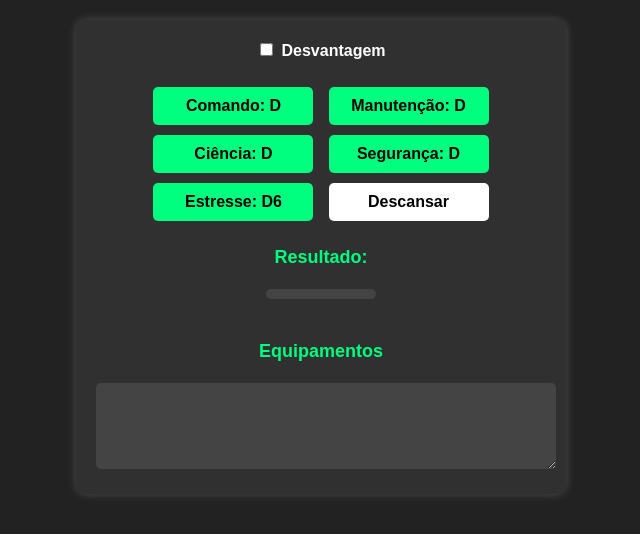
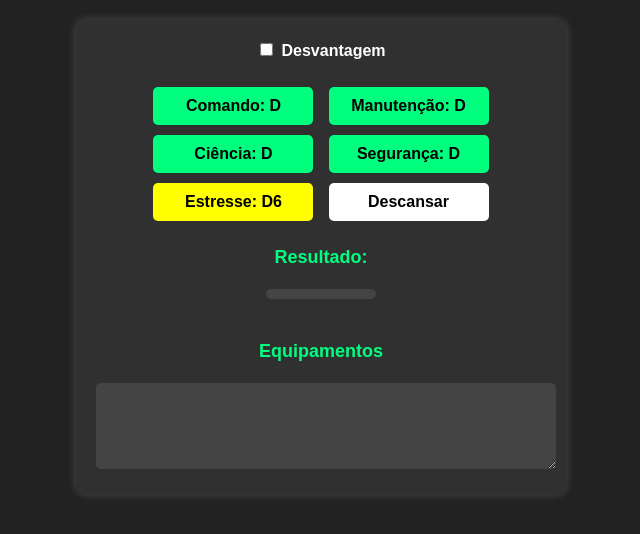
Before and after one commit to rpgzeflorentino/orbitaldecay.github.io, a Flask app: template templates/ficha.html in a window 1280 px wide. Shown: the top 534 px of the page, without its empty margins (319-959 px from the left). Run offline with Flask 3, Linux system fonts and the light colour scheme; the template is opened without the code that fills it, so the values that code supplies are empty.

Commit message:
Update ficha.html

```diff
--- a/templates/ficha.html
+++ b/templates/ficha.html
@@ -86,6 +86,23 @@
 
 		.button:hover {
 			background-color: #22bb99;
+			color: white;
+		}
+		.button2 {
+			background-color: #FFFF00;
+			border: none;
+			border-radius: 5px;
+			color: black;
+			cursor: pointer;
+			font-size: 16px;
+			font-weight: bold;
+			padding: 10px;
+			margin: 5px;
+			width: 100%;
+			max-width: 160px;
+		}
+		.button:hover {
+			background-color: #FFD200;
 			color: white;
 		}
 .button-white {
@@ -180,7 +197,7 @@
 	}
 </script>
 <center>
-  <button class="button" id="estresseButton" onclick="aumentarEstresse()">Estresse: D6</button>
+  <button class="button2" id="estresseButton" onclick="aumentarEstresse()">Estresse: D6</button>
 <button class="button-white" type="button" onclick="resetarEstresse()">Descansar</button>
 
 
```
